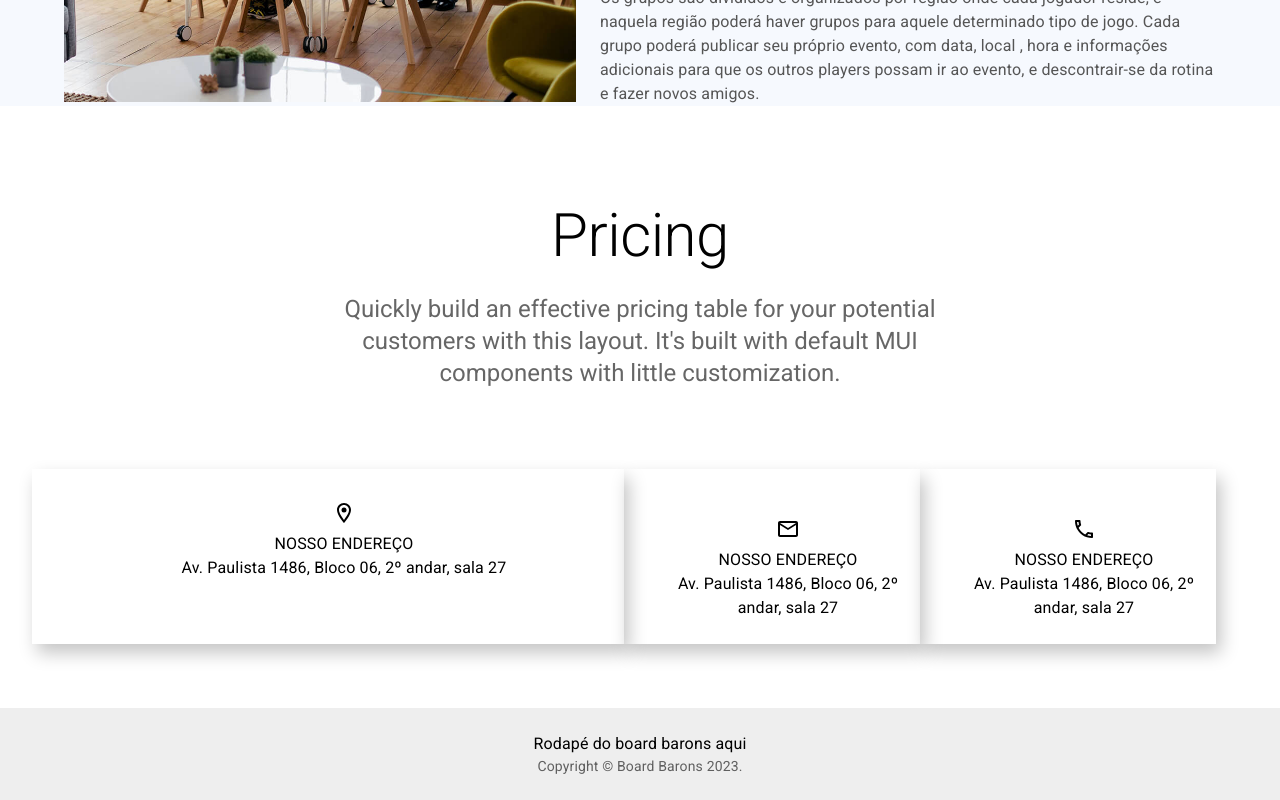
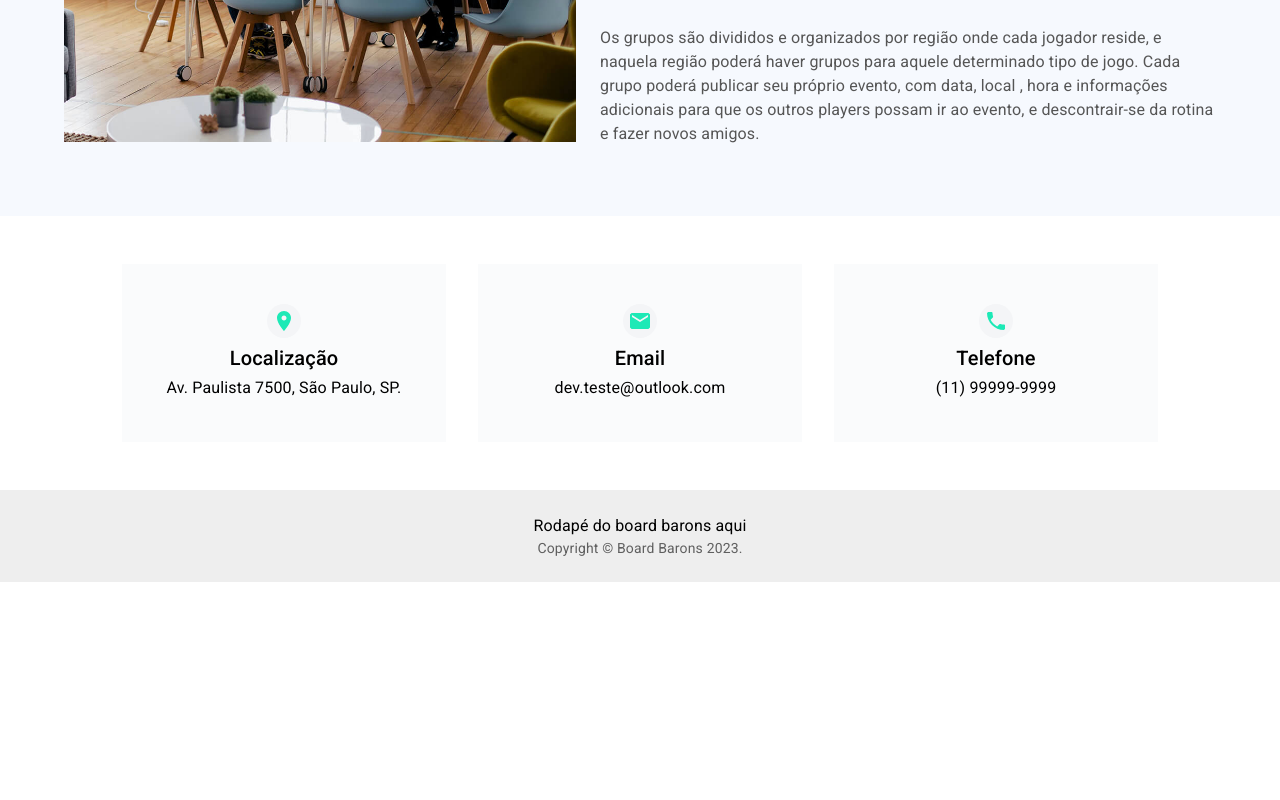
Before and after one commit to Stefanpicciani/BoardBarons, a React (Create React App) app in the folder Front-End/board-barons/: page / in a window 1280 px wide. Shown: the part 1504-2304 px from the top of the page. After the commit the page ends 2086 px from the top, so only its background shows below. Built offline with nearby package versions, Linux system fonts and the light colour scheme.

Commit message:
Sessão contact

```diff
--- a/Front-End/board-barons/src/components/about/About.tsx
+++ b/Front-End/board-barons/src/components/about/About.tsx
@@ -9,7 +9,7 @@ const About = () => {
 
     return(
 
-        <Box id="about"  sx={{ backgroundColor: "#f6f9fe", width: "100", fontFamily: 'Roboto'}} >
+        <Box id="about"  sx={{ backgroundColor: "#f6f9fe", width: "100", fontFamily: 'Roboto', py: 5}} >
           <Container>
           <Box paddingTop={5}>
             <Chip label='Quem Somos'
--- a/Front-End/board-barons/src/components/contact/Contact.module.css
+++ b/Front-End/board-barons/src/components/contact/Contact.module.css
@@ -1,4 +1,12 @@
 
 .card {
-    box-shadow: 5px 9px 17px #0000003b;
+    background-color: #e4eaee33;
 }
+
+.icon {
+    color: #1de9b6;
+    padding: 5px;
+    border: 2px solid inherit;
+    background-color: rgb(244, 245, 247);
+    border-radius: 50%;
+}
--- a/Front-End/board-barons/src/components/contact/Contact.tsx
+++ b/Front-End/board-barons/src/components/contact/Contact.tsx
@@ -1,66 +1,64 @@
-import { Box, Card, CardContent, Container, Grid, Typography } from "@mui/material";
-import LocationOnOutlinedIcon from '@mui/icons-material/LocationOnOutlined';
-import MailOutlineIcon from '@mui/icons-material/MailOutline';
-import CallOutlinedIcon from '@mui/icons-material/CallOutlined';
+import * as React from 'react';
 import style from './Contact.module.css';
-
-const cards = [1, 2, 3, 4, 5, 6, 7, 8, 9];
-
-const Contact = () => {
+import Box from '@mui/material/Box';
+import Grid from '@mui/material/Unstable_Grid2';
+import LocationOnIcon from '@mui/icons-material/LocationOn';
+import EmailIcon from '@mui/icons-material/Email';
+import PhoneIcon from '@mui/icons-material/Phone';
+import { Typography } from '@mui/material';
 
 
-    return(
-        <Container sx={{ py: 8 }} maxWidth="lg">
-            <Grid container spacing={4}>
-                <Grid item xs={12} sm={6} md={6}
+export default function CenteredElementGrid() {
+  return (
+    <Box sx={{ flexGrow: 1 , my: 5}}>
+      <Grid container spacing={2} minHeight={160} columns={12} justifyContent="center">
+        <Grid xs={12} sm={12} md={3} lg={3} xl={3} display="flex"
+          justifyContent="center" alignItems="center"
+          sx={{mx: 2, my:2, py: 5}}
           className={style.card}
         >
-                    <Box
-                     sx={{ height: '100%', display: "flex", flexDirection: 'column'}}
-                    >
-                        <Box sx={{ flexGrow: 1, backgroundColor: 'none'}}
-                        >
-                            <Typography textAlign={"center"}>
-                                <LocationOnOutlinedIcon/>
+          <Box>
+          <LocationOnIcon className={style.icon}/>
+            <Typography variant='h6'>
+              Localização
             </Typography>
-                            <Typography component="h5" >NOSSO ENDEREÇO</Typography>
-                            <Typography>Av. Paulista 1486, Bloco 06, 2º andar, sala 27</Typography>
-                        </Box>
+            <Typography variant="subtitle1">
+              Av. Paulista 7500, São Paulo, SP.
+            </Typography>
           </Box>
         </Grid>
-                <Grid item xs={12} sm={5} md={3}
+        <Grid xs={12} sm={12} md={3} lg={3} xl={3} display="flex"
+          justifyContent="center" alignItems="center"
+          sx={{mx: 2, my:2, py: 5}}
           className={style.card}
           >
-                    <Box
-                     sx={{ height: '100%', display: "flex", flexDirection: 'column'}}
-                    >
-                        <CardContent sx={{ flexGrow: 1, backgroundColor: "inherit"}}>
-                            <Typography textAlign={"center"}>
-                                <MailOutlineIcon/>
+          <Box>
+            <EmailIcon className={style.icon} />
+            <Typography variant='h6'>
+              Email
             </Typography>
-                            <Typography component="h5" >NOSSO ENDEREÇO</Typography>
-                            <Typography>Av. Paulista 1486, Bloco 06, 2º andar, sala 27</Typography>
-                        </CardContent>
+            <Typography variant="subtitle1">
+              dev.teste@outlook.com
+            </Typography>
           </Box>
+
         </Grid>
-                <Grid item xs={12} sm={6} md={3}
+        <Grid xs={12} sm={12} md={3} lg={3} xl={3} display="flex"
+          justifyContent="center" alignItems="center"
+          sx={{mx: 2, my:2, py: 5}}
           className={style.card}
           >
-                    <Box
-                     sx={{ height: '100%', display: "flex", flexDirection: 'column'}}
-                    >
-                        <CardContent sx={{ flexGrow: 1, backgroundColor: "#ffffff"}}>
-                            <Typography textAlign={"center"}>
-                                <CallOutlinedIcon/>
+          <Box>
+          <PhoneIcon className={style.icon}/>
+            <Typography variant='h6'>
+              Telefone
             </Typography>
-                            <Typography component="h5" >NOSSO ENDEREÇO</Typography>
-                            <Typography>Av. Paulista 1486, Bloco 06, 2º andar, sala 27</Typography>
-                        </CardContent>
+            <Typography variant="subtitle1">
+              (11) 99999-9999
+            </Typography>
           </Box>
         </Grid>
       </Grid>
-        </Container>
+    </Box>
   );
 }
-
-export default Contact;
--- a/Front-End/board-barons/src/pages/home/Home.tsx
+++ b/Front-End/board-barons/src/pages/home/Home.tsx
@@ -46,22 +46,7 @@ export default function Home() {
     <TemplateDefault>
       <Hero/>
       <About/>
-      <Container  disableGutters maxWidth="sm" component="main" sx={{ pt: 8, pb: 6 }}>
-                    <Typography
-                    component="h1"
-                    variant="h2"
-                    align="center"
-                    color=""
-                    gutterBottom
-                    >
-                    Pricing
-                    </Typography>
-                    <Typography variant="h5" align="center" color="text.secondary" component="p">
-                    Quickly build an effective pricing table for your potential customers with
-                    this layout. It&apos;s built with default MUI components with little
-                    customization.
-                    </Typography>
-      </Container>
+
       <Contact/>
     </TemplateDefault>
   );
--- a/Front-End/board-barons/src/pages/signin/Signin.tsx
+++ b/Front-End/board-barons/src/pages/signin/Signin.tsx
@@ -21,6 +21,7 @@ import  IconButton from '@mui/material/IconButton';
 import { VisibilityOff, Visibility } from '@mui/icons-material';
 import { Link } from 'react-router-dom';
 import TemplateDefault from '../../components/templates/TemplateDedault';
+import Header from '../../components/header/Header';
 
 function Copyright(props: any) {
   return (
@@ -59,7 +60,8 @@ export default function SignInSide() {
   };
 
   return (
-    <TemplateDefault>
+    <>
+      <Header />
       <Grid container component="main" sx={{ height: '100vh' }}>
         <CssBaseline />
         <Grid display={'flex'} item xs={false} sm={4} md={7} alignItems={'center'} justifyContent={'center'}>
@@ -145,6 +147,6 @@ export default function SignInSide() {
           </Box>
         </Grid>
       </Grid>
-    </TemplateDefault>
+    </>
   );
 }
--- a/Front-End/board-barons/src/pages/signup/Signup.tsx
+++ b/Front-End/board-barons/src/pages/signup/Signup.tsx
@@ -21,6 +21,7 @@ import  AccountCircle  from '@mui/icons-material/AccountCircle';
 import  IconButton from '@mui/material/IconButton';
 import { VisibilityOff, Visibility } from '@mui/icons-material';
 import TemplateDefault from '../../components/templates/TemplateDedault';
+import Header from '../../components/header/Header';
 
 function Copyright(props: any) {
   return (
@@ -59,7 +60,8 @@ export default function SignUpSide() {
   };
 
   return (
-    <TemplateDefault>
+    <>
+      <Header />
       <Grid container component="main" sx={{ height: '100vh' }}>
         <CssBaseline />
         <Grid display={'flex'} item xs={false} sm={4} md={7} alignItems={'center'} justifyContent={'center'}>
@@ -178,6 +180,6 @@ export default function SignUpSide() {
           </Box>
         </Grid>
       </Grid>
-    </TemplateDefault>
+    </>
   );
 }
```
Also changed, not shown: 1 other file (tests, documents, lock files or other folders). Lines whose indentation alone changed are shown as unchanged.
